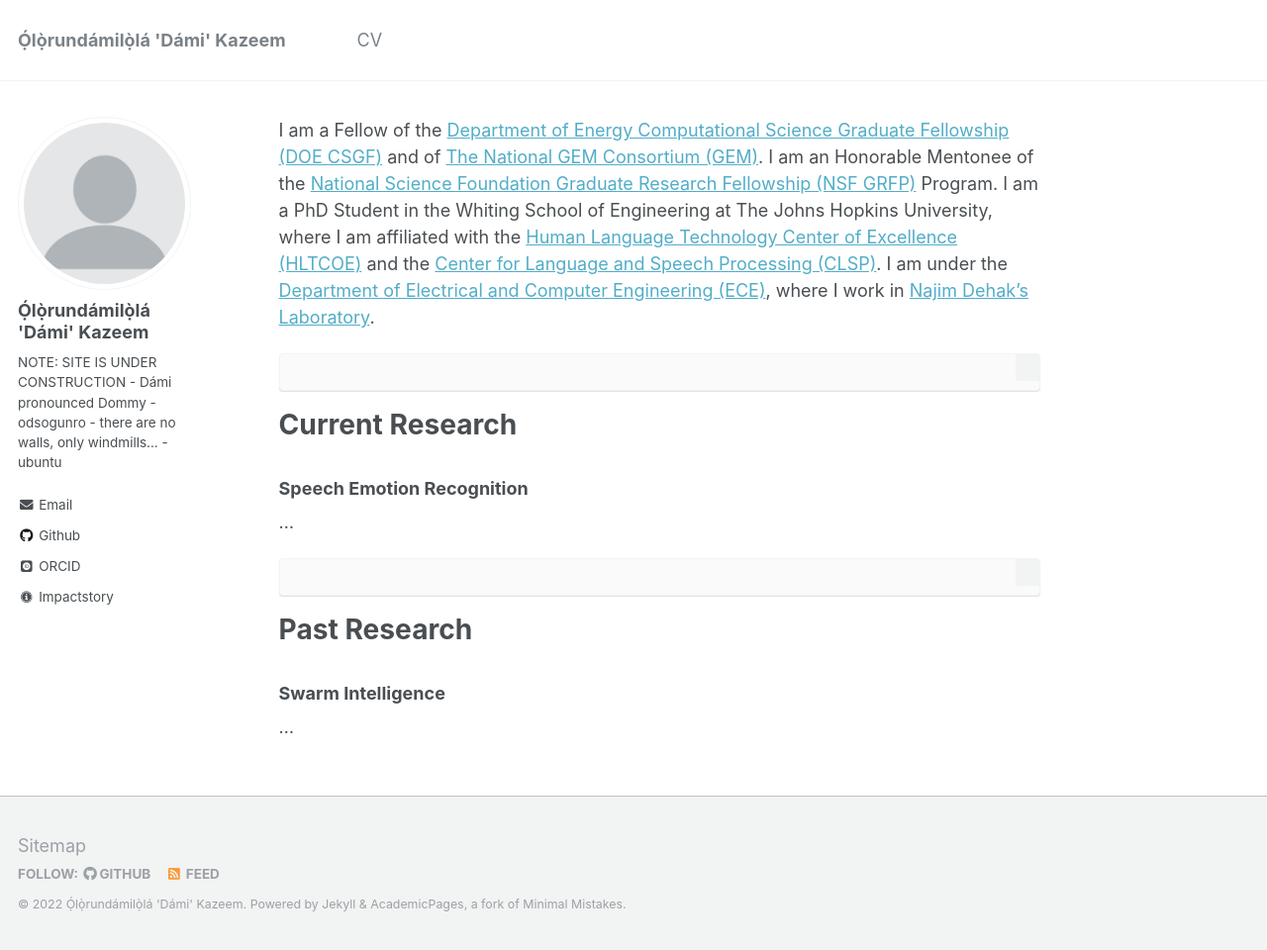
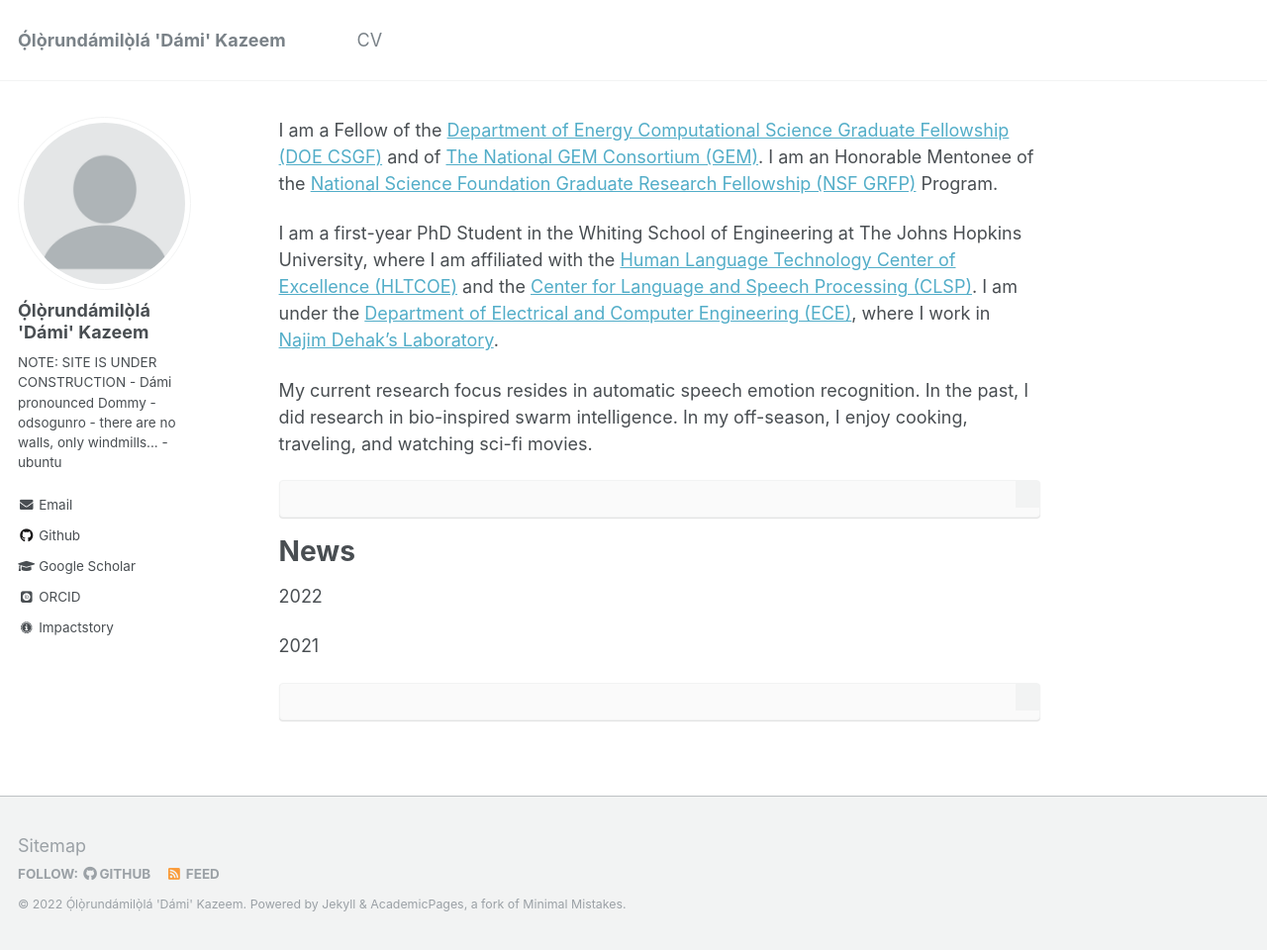
Before and after one commit to odsogunro/odsogunro.github.io, a Jekyll site: the page built from _pages/about.md, in a window 1280 px wide and 960 px high. Shown: the whole window at 99% size. Built offline with Jekyll 4.4.1, drawn with Linux system fonts in a browser that asks for light colours; some web fonts are replaced.

Commit message:
upated introductory about me.

````diff
--- a/_config.yml
+++ b/_config.yml
@@ -86,7 +86,7 @@
   location         : # "Location"
   employer         : # "Department of Energy"
   pubmed           : # "https://www.ncbi.nlm.nih.gov/pubmed/?term=john+snow"
-  googlescholar    : # "https://scholar.google.com/citations?user=pVcs08QAAAAJ&hl=en"
+  googlescholar    : "https://scholar.google.com/citations?user=pVcs08QAAAAJ&hl=en"
   email            : "dami [DOT] kazeem [AT] gmail [DOT] com"
   researchgate     : # "https://www.researchgate.net/profile/O-Kazeem"
   uri              : # "https://odsogunro.github.io"
--- a/_pages/about.md
+++ b/_pages/about.md
@@ -19,25 +19,25 @@
 -->
 
 
-I am a Fellow of the [Department of Energy Computational Science Graduate Fellowship (DOE CSGF)](https://www.krellinst.org/csgf/) and of [The National GEM Consortium (GEM)](https://www.gemfellowship.org). I am an Honorable Mentonee of the [National Science Foundation Graduate Research Fellowship (NSF GRFP)](https://nsfgrfp.org) Program. I am a PhD Student in the Whiting School of Engineering at The Johns Hopkins University, where I am affiliated with the [Human Language Technology Center of Excellence (HLTCOE)](https://hltcoe.jhu.edu) and the [Center for Language and Speech Processing (CLSP)](https://www.clsp.jhu.edu). I am under the [Department of Electrical and Computer Engineering (ECE)](https://engineering.jhu.edu/ece/), where I work in [Najim Dehak's Laboratory](https://engineering.jhu.edu/najim/index.html).
+I am a Fellow of the [Department of Energy Computational Science Graduate Fellowship (DOE CSGF)](https://www.krellinst.org/csgf/) and of [The National GEM Consortium (GEM)](https://www.gemfellowship.org). I am an Honorable Mentonee of the [National Science Foundation Graduate Research Fellowship (NSF GRFP)](https://nsfgrfp.org) Program.
+
+I am a first-year PhD Student in the Whiting School of Engineering at The Johns Hopkins University, where I am affiliated with the [Human Language Technology Center of Excellence (HLTCOE)](https://hltcoe.jhu.edu) and the [Center for Language and Speech Processing (CLSP)](https://www.clsp.jhu.edu). I am under the [Department of Electrical and Computer Engineering (ECE)](https://engineering.jhu.edu/ece/), where I work in [Najim Dehak's Laboratory](https://engineering.jhu.edu/najim/index.html).
+
+My current research focus resides in automatic speech emotion recognition. In the past, I did research in bio-inspired swarm intelligence. In my off-season, I enjoy cooking, traveling, and watching sci-fi movies.
 
 ```
 ```
 
-Current Research
-======
-### Speech Emotion Recognition
+News
+=====
+2022
 
-...
+2021
+
 
 ```
 ```
 
-Past Research
-======
-### Swarm Intelligence
-
-...
 
 <!--
 Current Research
````
